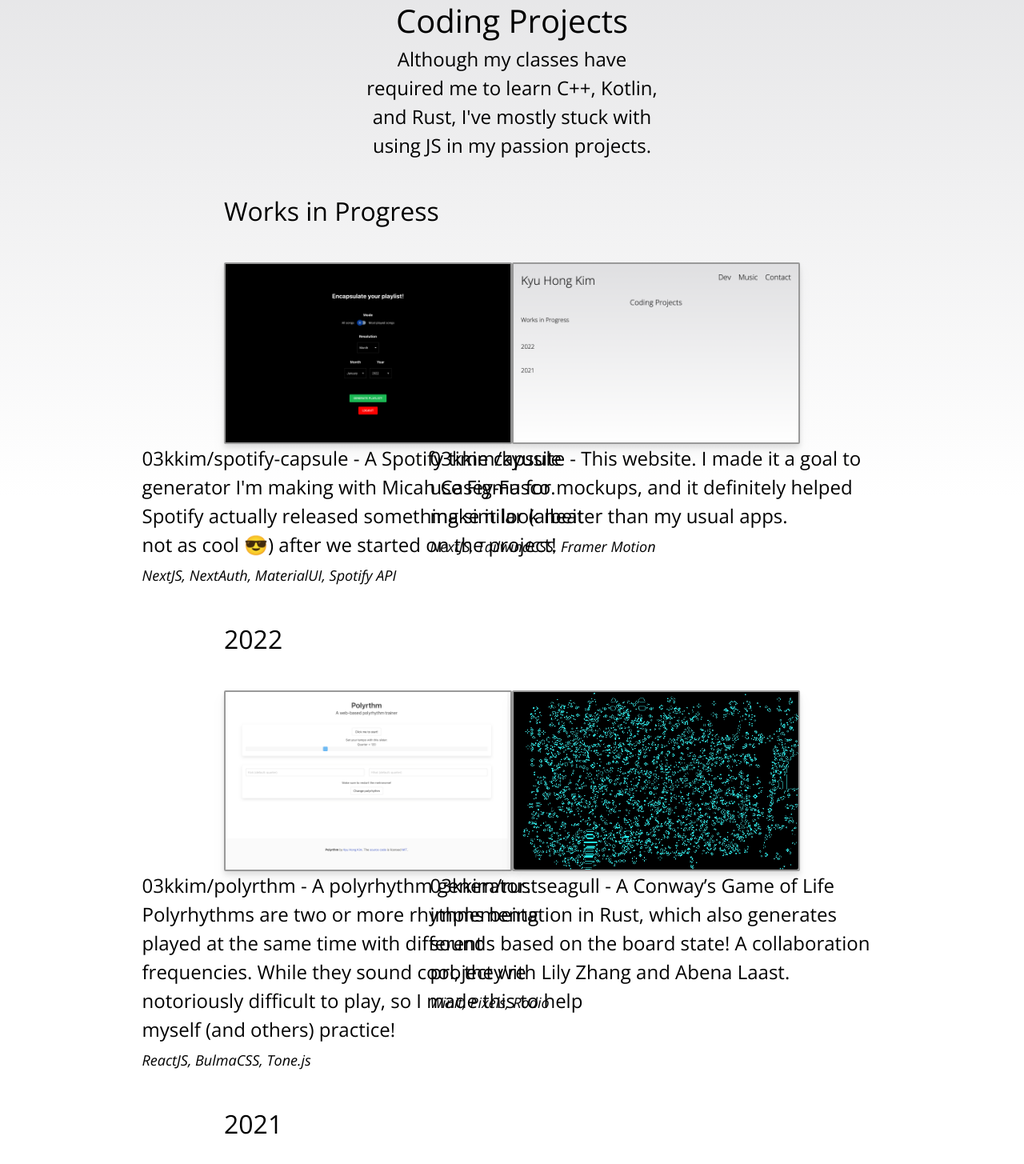
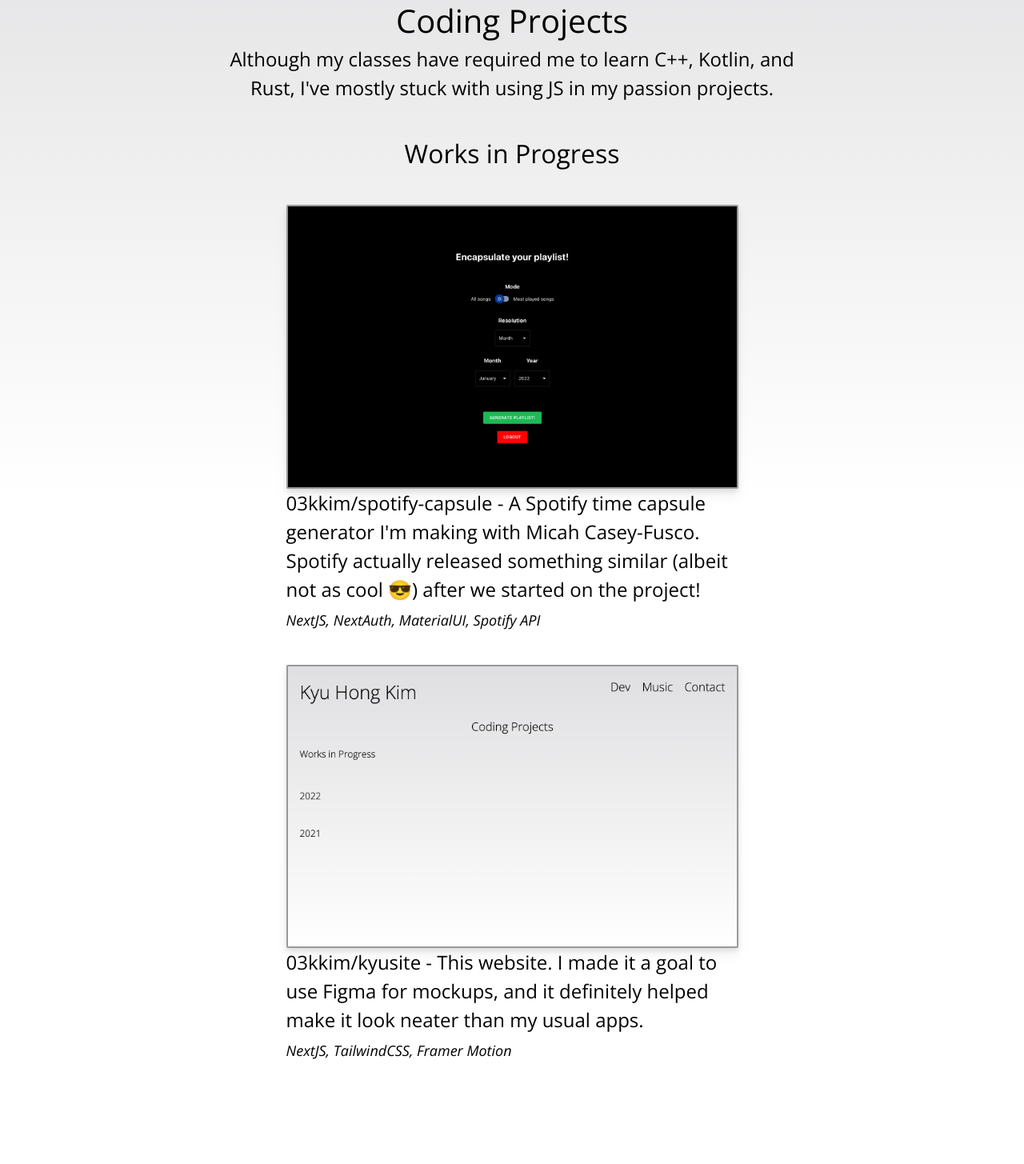
Before and after one commit to 03kkim/kyusite, a Next.js app: page /dev in a window 1280 px wide. Shown: the part 180-1635 px from the top of the page at 80% size. Built offline with nearby package versions, Linux system fonts and the light colour scheme.

Commit message:
add responsivity to dev and music pages

```diff
--- a/components/Header.js
+++ b/components/Header.js
@@ -13,7 +13,7 @@
   };
   return (
     <div className="flow-root">
-      <div className="float-left">
+      <div className="md:float-left text-center">
         {/* <motion.div
           initial={initial}
           animate={animate}
@@ -27,7 +27,7 @@
         </Link>
         {/* </motion.div> */}
       </div>
-      <div className="space-x-10 text-[40px] float-right">
+      <div className="space-x-10 text-[40px] md:float-right text-center">
         <Link href="/dev">
           <h2 className="inline-block hover:text-white cursor-pointer">Dev</h2>
         </Link>
--- a/pages/dev.js
+++ b/pages/dev.js
@@ -16,12 +16,15 @@
       <Header />
       <main className="main">
         <div className="text-[40px] text-center ">Coding Projects</div>
-        <div className="text-[24px] text-center px-44">
+        <div className="text-[24px] text-center 2xl:px-44">
           Although my classes have required me to learn C++, Kotlin, and Rust,
           I've mostly stuck with using JS in my passion projects.
         </div>
-        <div className="py-10 text-[32px]">Works in Progress</div>
-        <div className="grid grid-rows-1 grid-cols-2 justify-items-center">
+        <div className="py-10 text-[32px] text-center devbreak:text-left">
+          Works in Progress
+        </div>
+        <div className="grid grid-rows-2 grid-cols-1 devbreak:grid-rows-1 devbreak:grid-cols-2 justify-items-center">
+          <div className="pb-10 devbreak:p-0">
             <Image
               className="drop-shadow-lg"
               src={encapsulateThumb}
@@ -29,6 +32,18 @@
               alt="encapsulate thumbnail"
               style={{ border: "2px solid #999999", borderRadius: "2px" }}
             />
+            <div className="text-[24px] w-[565px]">
+              <b>03kkim/spotify-capsule</b> - A Spotify time capsule generator
+              I'm making with Micah Casey-Fusco. Spotify actually released
+              something similar (albeit not as cool 😎) after we started on the
+              project!
+              <br />
+              <i className="text-[18px]">
+                NextJS, NextAuth, MaterialUI, Spotify API
+              </i>
+            </div>
+          </div>
+          <div>
             <Image
               className="drop-shadow-lg"
               src={kyusiteThumb}
@@ -36,27 +51,20 @@
               alt="kyusite thumbnail"
               style={{ border: "2px solid #999999", borderRadius: "2px" }}
             />
-        </div>
-        <div className="grid grid-rows-1 grid-cols-2 justify-items-center">
             <div className="text-[24px] w-[565px]">
-            <b>03kkim/spotify-capsule</b> - A Spotify time capsule generator I'm
-            making with Micah Casey-Fusco. Spotify actually released something
-            similar (albeit not as cool 😎) after we started on the project!
-            <br />
-            <i className="text-[18px]">
-              NextJS, NextAuth, MaterialUI, Spotify API
-            </i>
-          </div>
-          <div className="text-[24px] w-[565px]">
-            <b>03kkim/kyusite</b> - This website. I made it a goal to use Figma
-            for mockups, and it definitely helped make it look neater than my
-            usual apps.
+              <b>03kkim/kyusite</b> - This website. I made it a goal to use
+              Figma for mockups, and it definitely helped make it look neater
+              than my usual apps.
               <br />
               <i className="text-[18px]">NextJS, TailwindCSS, Framer Motion</i>
             </div>
           </div>
-        <div className="py-10 text-[32px]">2022</div>
-        <div className="grid grid-rows-1 grid-cols-2 justify-items-center">
+        </div>
+        <div className="py-10 text-[32px] text-center devbreak:text-left">
+          2022
+        </div>
+        <div className="grid grid-rows-2 grid-cols-1 devbreak:grid-rows-1 devbreak:grid-cols-2 justify-items-center">
+          <div className="pb-10 devbreak:p-0">
             <Image
               className="drop-shadow-lg"
               src={polyrthmThumb}
@@ -64,6 +72,17 @@
               alt="polyrthm thumbnail"
               style={{ border: "2px solid #999999", borderRadius: "2px" }}
             />
+            <div className="text-[24px] w-[565px]">
+              <b>03kkim/polyrthm</b> - A polyrhythm generator. Polyrhythms are
+              two or more rhythms being played at the same time with different
+              frequencies. While they sound cool, they're notoriously difficult
+              to play, so I made this to help myself (and others) practice!{" "}
+              <br />
+              <i className="text-[18px]">ReactJS, BulmaCSS, Tone.js</i>
+            </div>
+          </div>
+
+          <div>
             <Image
               className="drop-shadow-lg"
               src={rustseagullThumb}
@@ -72,24 +91,16 @@
               alt="rustseagull thumbnail"
               style={{ border: "2px solid #999999", borderRadius: "2px" }}
             />
-        </div>
-        <div className="grid grid-rows-1 grid-cols-2 justify-items-center">
             <div className="text-[24px] w-[565px]">
-            <b>03kkim/polyrthm</b> - A polyrhythm generator. Polyrhythms are two
-            or more rhythms being played at the same time with different
-            frequencies. While they sound cool, they're notoriously difficult to
-            play, so I made this to help myself (and others) practice! <br />
-            <i className="text-[18px]">ReactJS, BulmaCSS, Tone.js</i>
-          </div>
-          <div className="text-[24px] w-[565px]">
-            <b>03kkim/rustseagull </b> - A Conway’s Game of Life implementation
-            in Rust, which also generates sounds based on the board state! A
-            collaboration project with Lily Zhang and Abena Laast.
+              <b>03kkim/rustseagull </b> - A Conway’s Game of Life
+              implementation in Rust, which also generates sounds based on the
+              board state! A collaboration project with Lily Zhang and Abena
+              Laast.
               <br />
               <i className="text-[18px]">Winit, Pixels, Rodio </i>
             </div>
           </div>
-        <div className="py-10 text-[32px]">2021</div>
+        </div>
       </main>
     </div>
   );
--- a/pages/music.js
+++ b/pages/music.js
@@ -7,7 +7,7 @@
       <Header />
       <main className="main">
         <div className="text-[40px] text-center ">Music Projects</div>
-        <div className="text-[24px] text-center px-44">
+        <div className="text-[24px] text-center 2xl:px-44">
           I dedicate a lot of my free time to making music, both live and
           produced!
         </div>
@@ -41,15 +41,15 @@
         <div className="pl-10 pb-10 text-[24px]">
           The one drawback with music production is that there’s typically
           little interaction between the musician and audience. As part of
-          Improvisers Exchange, an ensemble centered around improvised music,
-          I’m able to keep my spirit of live music making alive!
+          Improvisers Exchange I'm able to enjoy making music together with
+          others in a live, improvised setting.
         </div>
         <div className="pt-10 text-[32px]">@kvu.sic (Instagram)</div>
         <div className="pl-10 pb-10 text-[24px]">
           What started as an outlet to show my friends my random piano ideas and
           improvs ended up turning into a fulfilling way for me to start
           releasing more serious projects. Here's some of my favorites!
-          <div className="grid grid-cols-3 place-items-center pt-5">
+          <div className="grid devbreak:grid-cols-3 cols-1 place-items-center pt-5">
             <InstagramEmbed url="https://www.instagram.com/p/ChST0VKFMZe/" />
             <InstagramEmbed url="https://www.instagram.com/p/Cg1_HWSl9hK/" />
             <InstagramEmbed url="https://www.instagram.com/p/CivHPEVsHxY/" />
--- a/styles/globals.css
+++ b/styles/globals.css
@@ -5,10 +5,10 @@
 
 @layer components {
   .bg {
-    @apply font-open-sans font-light bg-gradient-to-b from-background to-white h-screen pt-10 px-10;
+    @apply font-open-sans font-light bg-gradient-to-b from-background to-white h-screen px-5 pt-5 md:px-10 md:pt-10;
   }
   .main {
-    @apply px-60 py-10;
+    @apply sm:px-8 md:px-24 xl:px-60 py-10;
   }
 }
 
--- a/tailwind.config.js
+++ b/tailwind.config.js
@@ -1,10 +1,25 @@
 /** @type {import('tailwindcss').Config} */
+
+const defaultTheme = require("tailwindcss/defaultTheme");
+
+const newScreens = Object.entries(defaultTheme.screens).reduce(
+  (breakpoints, [label, value]) => {
+    if (label == "lg") {
+      breakpoints["devbreak"] = "1680px";
+    }
+    breakpoints[label] = value;
+    return breakpoints;
+  },
+  {}
+);
+
 module.exports = {
   content: [
     "./pages/**/*.{js,ts,jsx,tsx}",
     "./components/**/*.{js,ts,jsx,tsx}",
   ],
   theme: {
+    screens: newScreens,
     fontFamily: {
       "open-sans": ["Open Sans", "Helvetica", "Times New Roman"],
     },
```
Lines whose indentation alone changed are shown as unchanged.
